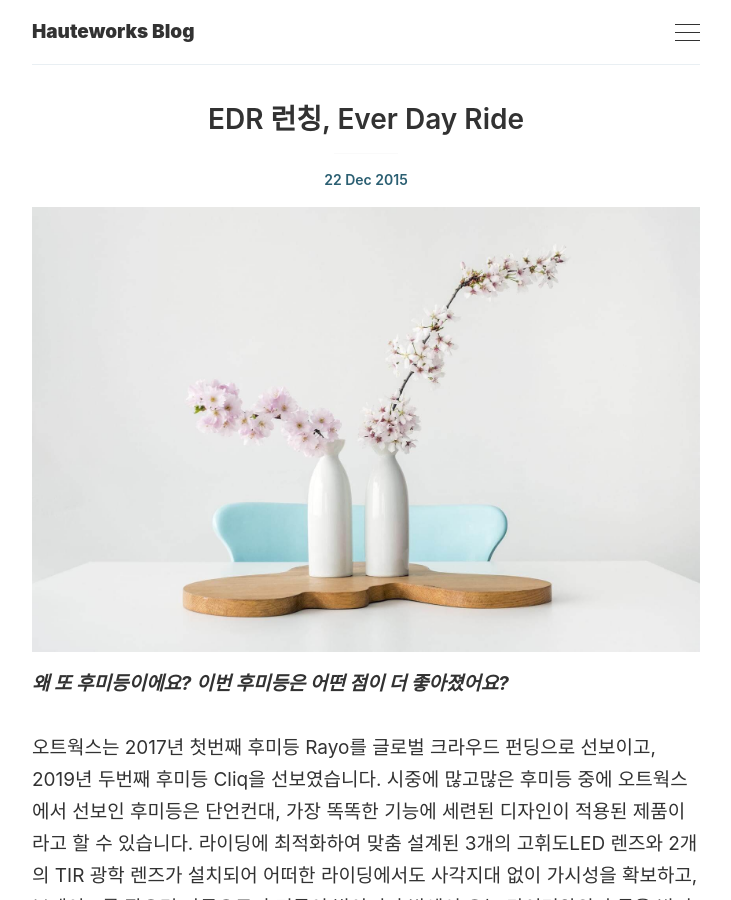
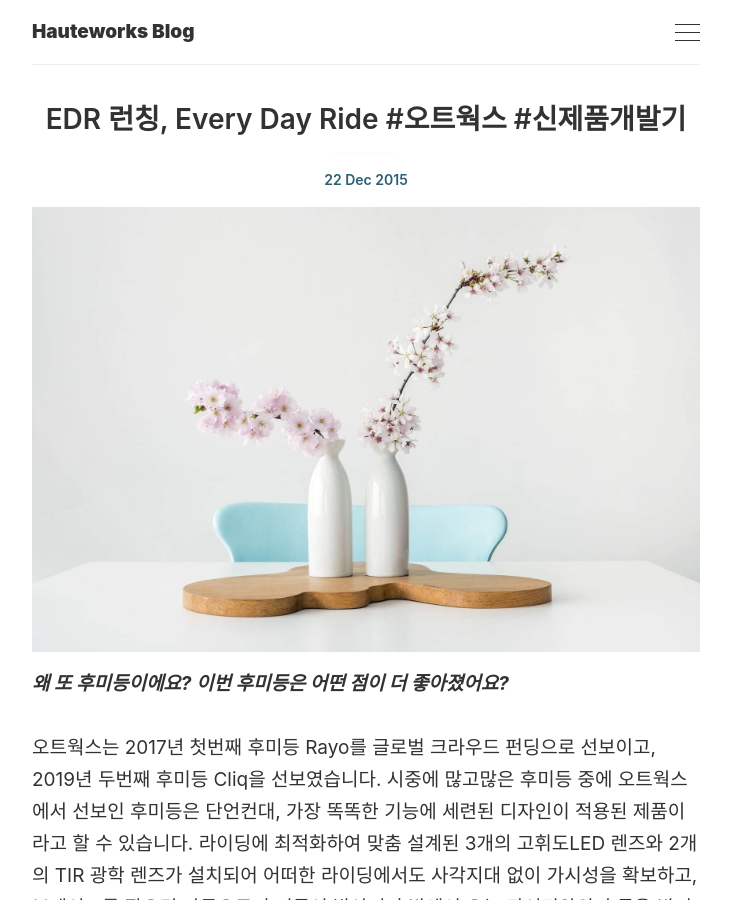
Before and after one commit to hauteworks/hauteworks-blog, a Jekyll site: the page built from _posts/2015-12-22-if-you-have-an-opportunity-to-use-your-voice-you-should-use-it-all-the-time.markdown, in a window 1280 px wide and 900 px high. Shown: the whole window, without its empty margins (274-1005 px from the left). Built offline with Jekyll 4.4.1, drawn with Linux system fonts in a browser that asks for light colours; comment, search, counter and statistics services are not loaded.

Commit message:
formatting changes

```diff
--- a/_posts/2015-12-22-if-you-have-an-opportunity-to-use-your-voice-you-should-use-it-all-the-time.markdown
+++ b/_posts/2015-12-22-if-you-have-an-opportunity-to-use-your-voice-you-should-use-it-all-the-time.markdown
@@ -1,6 +1,6 @@
 ---
 layout: post
-title: EDR 런칭, Ever Day Ride #오트웍스 #신제품개발기
+title: EDR 런칭, Every Day Ride &#35;오트웍스 &#35;신제품개발기
 tags: [frontpage, jekyll, blog]
 image: '/images/posts/7.jpg'
 ---
@@ -10,6 +10,7 @@ image: '/images/posts/7.jpg'
 오트웍스는 2017년 첫번째 후미등 Rayo를 글로벌 크라우드 펀딩으로 선보이고, 2019년 두번째 후미등 Cliq을 선보였습니다. 시중에 많고많은 후미등 중에 오트웍스에서 선보인 후미등은 단언컨대, 가장 똑똑한 기능에 세련된 디자인이 적용된 제품이라고 할 수 있습니다. 라이딩에 최적화하여 맞춤 설계된 3개의 고휘도LED 렌즈와 2개의 TIR 광학 렌즈가 설치되어 어떠한 라이딩에서도 사각지대 없이 가시성을 확보하고, 브레이크를 잡으면 자동으로 후미등이 밝아져 후방에서 오는 라이더와의 추돌을 방지해주는 기능을 구현하여 '밝고 똑똑하고 야무진' 후미등으로 많은 라이더들의 사랑을 받았죠.
 
 하지만, Cliq과 함께 라이딩을 즐기는 라이더들의 이야기에 좀 더 귀기울여보자 칭찬과 함께 다양한 의견을 들을 수 있었습니다. '제품이 좋기는 한데 비싸고, 다른 후미등보다 크고 무거워요' '쉽게 사기는 가격대도 좀 부담스럽고, 뭔가 쉽게 다가가기 힘든 느낌이에요' '써보니 엄청 좋은데 선물하기는 좀 부담스럽고, 이 기능을 선물 받는 사람이 다 쓸까 앞선 걱정이 되기도 해요' 이런 의견을 들으면서 저희의 새로운 숙제에 대해 고민하게 되었습니다. 그 결과 저희는 좀 더 가벼운 후미등 출시에 대한 고민을 시작했고, 치열한 연구과 개발을 진행하였습니다.
+
 
 ### 여러모로 가벼운 후미등
 Rayo, Cliq과 함께 라이딩을 해보신 분들의 '부담스러움'을 줄일 구체적인 방법에 대해 다양하게 고민해봤습니다. 가격도 좀 더 싸게, 무게도 줄이기 위한 방법을 고민해보고, 저희가 구현하는 여러 기능에 대해서도 다시 고민해봤습니다. 최첨단 기술이 적용된 제품을 선보이고, 그 기능으로 높은 만족을 제공하는 것을 최우선의 가치이지만, 보다 많은 이들에게 다양한 만족감을 드리기 위해서 좀 더 제네럴한 제품을 선보이는 것에 대해 고민했습니다.
```
